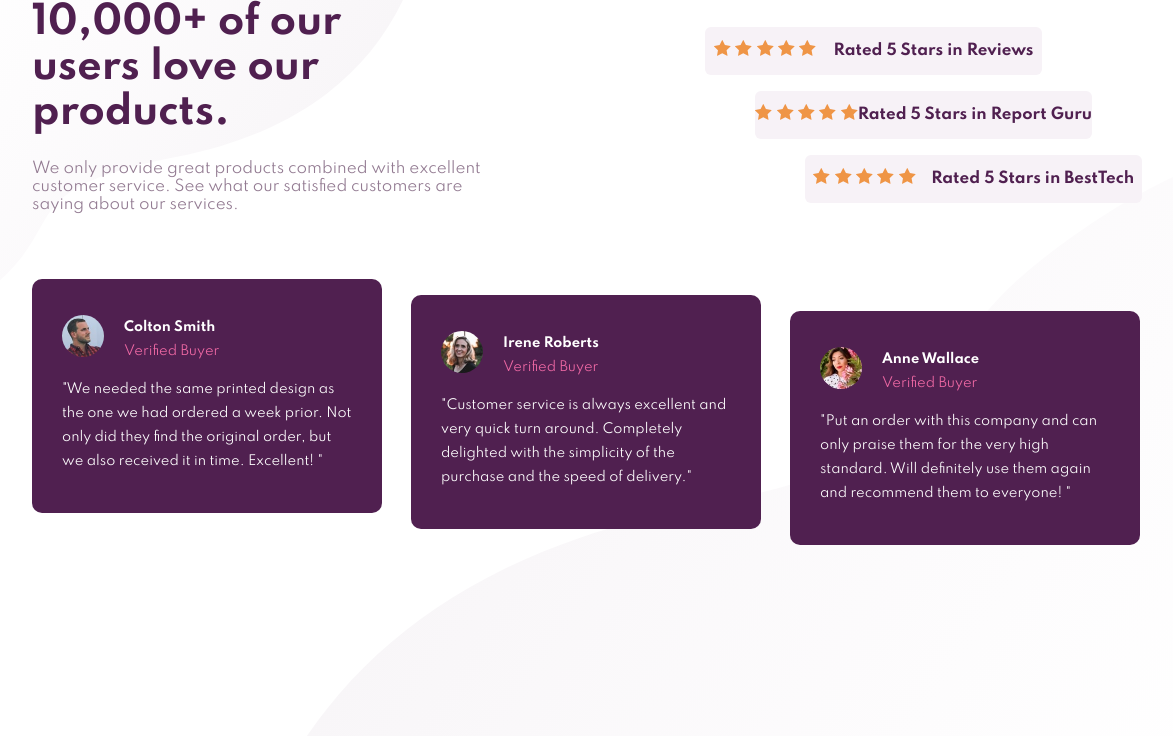
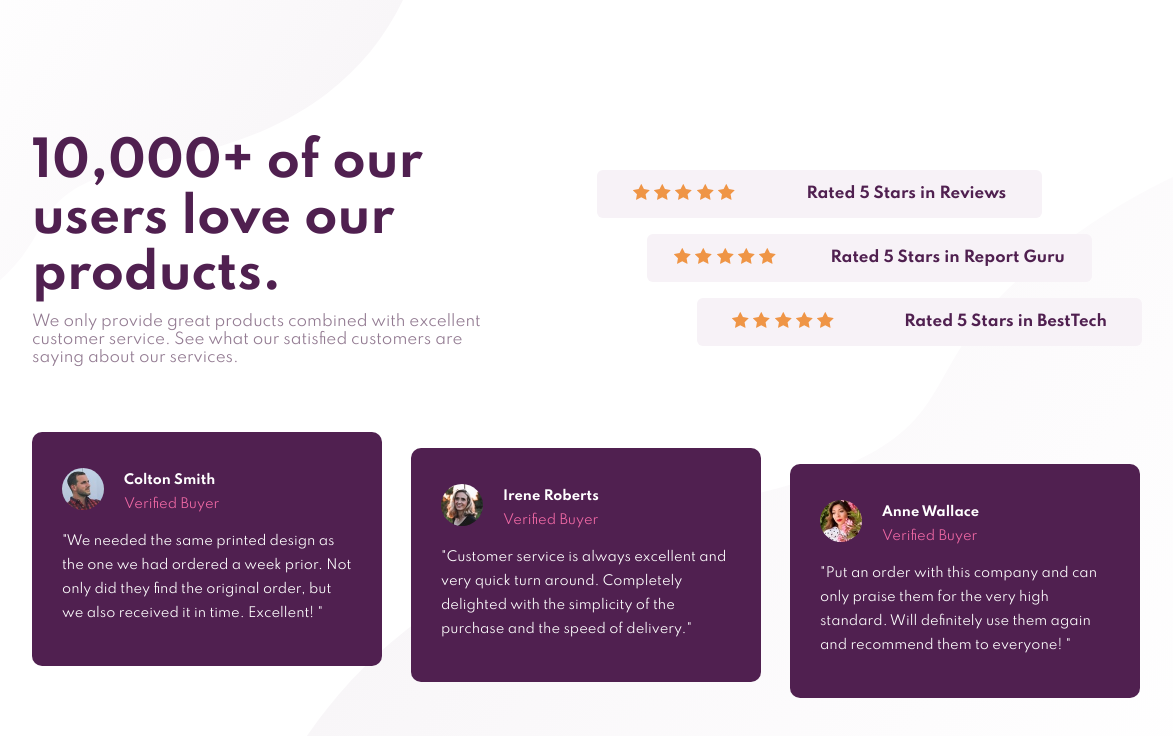
Before and after one commit to ejagueux/social-proof-section-master, a plain HTML site: page index.html in a window 1536 px wide. Shown: the whole page, without its empty margins (181-1354 px from the left). Drawn offline with Linux system fonts and the light colour scheme.

Commit message:
modifications de style.css

```diff
--- a/style.css
+++ b/style.css
@@ -18,6 +18,7 @@ html {
 }
 
 body {
+    height: 100%;
     margin: 0 24px 0 24px;
     display: flex;
     background-image: url("./images/bg-pattern-top-desktop.svg"),
@@ -46,7 +47,8 @@ p {
 .intro h1 {
     color: var(--VeryDarkMagenta);
     margin-top: 0;
-    font-size: 38px;
+    margin-bottom: 10px;
+    font-size: 48px;
 }
 
 .intro p {
@@ -146,6 +148,12 @@ p {
 }
 
 /* RESPONSIVE */
+@media(max-width: 500px){
+     .large-2 {
+        margin: 0;
+    }
+}
+
 @media (max-width: 1439px) {
     .intro h1 {
         font-size: 28px;
@@ -191,9 +199,7 @@ p {
         justify-content: center;
     }
 
-    .large-2 {
-        margin: 0;
-    }
+
 
     .large-1,
     .large-2,
@@ -208,16 +214,18 @@ p {
 
 @media (min-width: 1440px) {
     body {
+        flex-direction: row;
         justify-content: center;
-        display: grid;
-        place-items: center;
+        align-items: center;
     }
 
     main {
         width: 1110px;
     }
 
-
+    .intro p {
+        margin-top: 0;
+    }
     .intro {
         width: 450px;
     }
@@ -233,6 +241,7 @@ p {
     .mini-3 {
         align-items: center;
         flex-direction: row;
+        width: 445px;
     }
 
     .mini-2 {
```
